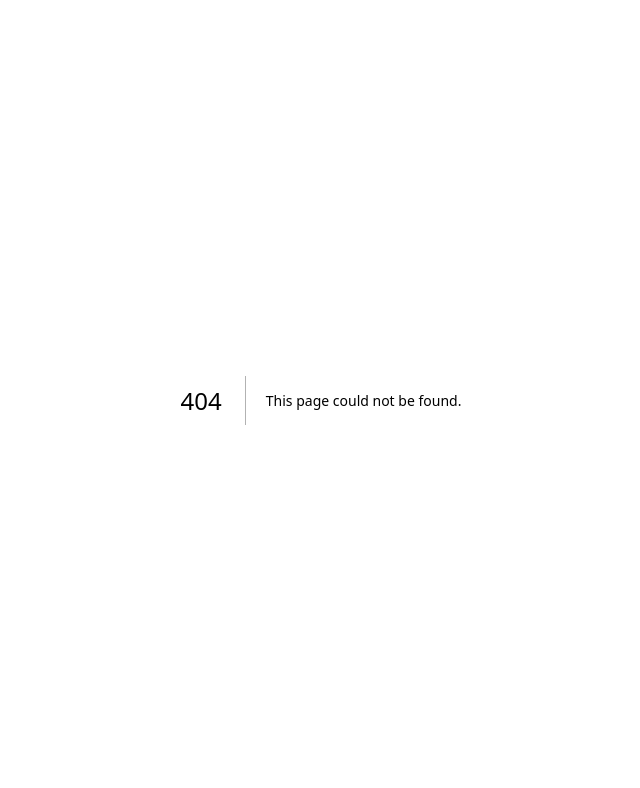
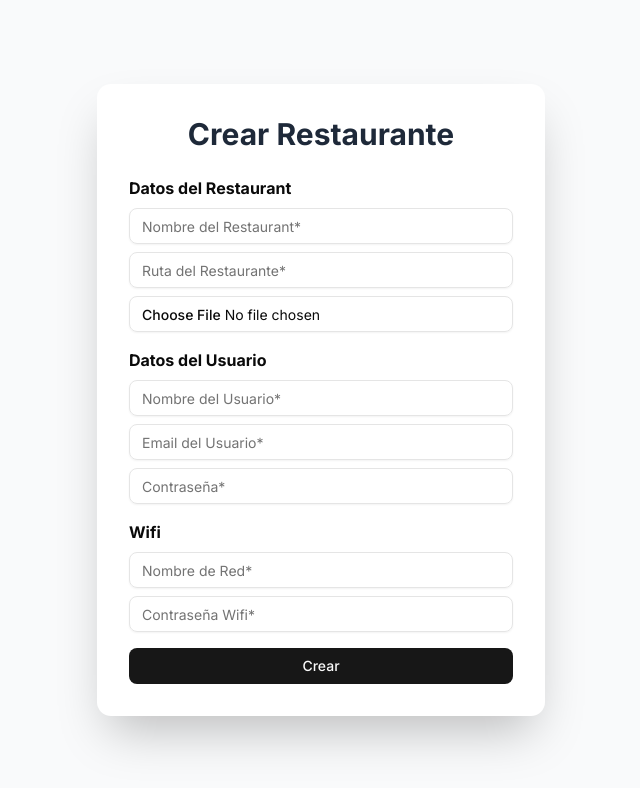
Before and after one commit to rockop11/comanda-digital-app, a Next.js app: page /admin/restaurant/create in a window 1280 px wide. Before the commit this address had no page. Shown: the top 788 px of the page, without its empty margins (319-959 px from the left). Built offline with nearby package versions, Linux system fonts and the light colour scheme; no server answers.

Commit message:
funcionalidad para crear un Restaurant

```diff
--- a/package.json
+++ b/package.json
@@ -15,6 +15,7 @@
     "@radix-ui/react-accordion": "^1.2.12",
     "@radix-ui/react-slot": "^1.2.4",
     "@radix-ui/react-tooltip": "^1.2.8",
+    "@vercel/blob": "^2.0.0",
     "bcryptjs": "^3.0.3",
     "class-variance-authority": "^0.7.1",
     "clsx": "^2.1.1",
--- /dev/null
+++ b/src/actions/createRestaurant/restaurant-actions.ts
@@ -0,0 +1,99 @@
+"use server";
+
+import { prisma } from '@/lib/prisma';
+import bcrypt from 'bcryptjs';
+import { Role } from '@/generated/prisma/enums';
+import { Prisma } from '@/generated/prisma/client';
+import { put } from '@vercel/blob'
+
+interface FormState {
+    error?: string;
+    success?: boolean;
+}
+
+const getBlobToken = () => {
+    if (process.env.NODE_ENV === 'development') {
+        return process.env.BLOB_READ_WRITE_TOKEN_DEV_READ_WRITE_TOKEN;
+    }
+
+    return process.env.BLOB_READ_WRITE_TOKEN_PROD;
+}
+
+export async function createRestaurantAction(
+    prevState: FormState,
+    formData: FormData
+): Promise<FormState> {
+
+    const blobToken = getBlobToken();
+
+    if (!blobToken) {
+        return { error: "Error de configuración: Falta el token de Blob para este entorno.", success: false };
+    }
+
+    const name = formData.get('name') as string;
+    const slug = formData.get('slug') as string;
+    const file = formData.get('image') as File;
+
+    const wifiName = formData.get('wifiName') as string;
+    const wifiPassword = formData.get('wifiPassword') as string;
+
+    const adminName = formData.get('adminName') as string;
+    const adminEmail = formData.get('adminEmail') as string;
+    const adminPassword = formData.get('adminPassword') as string;
+
+    if (!name || !slug || !adminEmail || !adminPassword || !wifiPassword) {
+        return { error: "Debe completar todos los campos obligatorios." };
+    }
+
+    try {
+        const hashedPassword = await bcrypt.hash(adminPassword, 10);
+
+        const blobPath = `restaurants/${slug}/logo-${Date.now()}.${file.name.split('.').pop()}`;
+
+        const { url: publicImageUrl } = await put(blobPath, file, {
+            access: 'public',
+            contentType: file.type,
+            token: blobToken
+        });
+
+        await prisma.restaurant.create({
+            data: {
+                slug: slug,
+                name: name,
+                image: publicImageUrl,
+
+                wifi: {
+                    create: {
+                        name: wifiName,
+                        password: wifiPassword,
+                    }
+                },
+
+                users: {
+                    create: {
+                        name: adminName,
+                        email: adminEmail,
+                        password: hashedPassword,
+                        role: Role.RESTAURANT_ADMIN,
+                    }
+                },
+            },
+        });
+
+        return {
+            success: true
+        }
+
+    } catch (error) {
+        console.error("Error al crear restaurante:", error);
+
+        if (error instanceof Prisma.PrismaClientKnownRequestError) {
+            if (error.code === 'P2002') {
+                const target = (error.meta?.target as string[])?.join(', ') || 'Campo';
+                return { error: `Error: El ${target} ya está en uso (Slug o Email).` };
+            }
+        }
+
+        return { error: "Fallo inesperado al crear el restaurante. Intente de nuevo." };
+    }
+}
--- /dev/null
+++ b/src/app/(admin)/admin/restaurant/create/page.tsx
@@ -0,0 +1,15 @@
+import { CreateRestaurantForm } from "@/components/CreateRestaurantForm/CreateRestaurantForm"
+
+export default async function CreateRestaurantPage() {
+    return (
+        <div className="flex justify-center items-center min-h-screen bg-gray-50 p-4">
+            <div className="bg-white p-8 shadow-2xl rounded-xl w-full max-w-md">
+                <h2 className="text-3xl font-bold mb-6 text-center text-gray-800">
+                    Crear Restaurante
+                </h2>
+
+                <CreateRestaurantForm />
+            </div>
+        </div>
+    )
+}
--- a/src/components/AdminPage/AdminPage.tsx
+++ b/src/components/AdminPage/AdminPage.tsx
@@ -1,10 +1,12 @@
 "use client"
 import { JSX } from "react"
 import { useSession, signOut } from "next-auth/react"
+import { useRouter } from "next/navigation"
 import { Button } from "../ui/button"
 
 export const AdminPage = (): JSX.Element => {
     const { data: session, status } = useSession()
+    const router = useRouter()
 
     if (status === 'loading') {
         return <div>Cargando...</div>
@@ -12,10 +14,13 @@ export const AdminPage = (): JSX.Element => {
 
     const userName = session?.user?.name
 
-
     return (
         <>
             <h2>Biendvenido {userName}</h2>
+
+            <Button onClick={ () => router.push('/admin/restaurant/create')}>
+                Crear Restaurante
+            </Button>
 
             <Button onClick={() => signOut({
                 callbackUrl: '/login'
--- /dev/null
+++ b/src/components/CreateRestaurantForm/CreateRestaurantForm.tsx
@@ -0,0 +1,122 @@
+'use client'
+
+import { JSX, useRef, useEffect } from 'react'
+import { useRouter } from 'next/navigation'
+import { useFormState, useFormStatus } from 'react-dom'
+import { createRestaurantAction } from '@/actions/createRestaurant/restaurant-actions'
+import { Input } from '../ui/input'
+import { Button } from '../ui/button'
+import { Spinner } from '../ui/spinner'
+
+interface FormState {
+    error?: string;
+    success?: boolean;
+}
+
+const initialState: FormState = {
+    error: undefined,
+    success: false
+};
+
+const SubmitButton = () => {
+    const { pending } = useFormStatus()
+
+    return (
+        <Button
+            type='submit'
+            disabled={pending}
+            className='cursor-pointer flex items-center justify-center'
+        >
+            {pending ? (
+                <>
+                    <Spinner />
+                    <span className="ml-2">Creando...</span>
+                </>
+            ) : (
+                'Crear'
+            )}
+        </Button>
+    );
+}
+
+export const CreateRestaurantForm = (): JSX.Element => {
+
+    const router = useRouter()
+
+    const formRef = useRef<HTMLFormElement>(null);
+    const [state, formAction] = useFormState(createRestaurantAction, initialState);
+
+    useEffect(() => {
+        if (state.success) {
+            router.push('/admin');
+        }
+    }, [state.success, router]);
+
+    return (
+        <>
+            <form action={formAction} ref={formRef} className='flex flex-col gap-4'>
+                <div className='flex flex-col gap-2'>
+                    <h4 className='font-bold'>Datos del Restaurant</h4>
+                    <Input
+                        placeholder='Nombre del Restaurant*'
+                        name='name'
+                        required
+                    />
+
+                    <Input
+                        placeholder='Ruta del Restaurante*'
+                        name='slug'
+                        required
+                    />
+
+                    <Input
+                        type='file'
+                        name='image'
+                        required
+                    />
+                </div>
+
+                <div className='flex flex-col gap-2'>
+                    <h4 className='font-bold'>Datos del Usuario</h4>
+
+                    <Input
+                        placeholder='Nombre del Usuario*'
+                        name='adminName'
+                        required
+                    />
+
+                    <Input
+                        placeholder='Email del Usuario*'
+                        name='adminEmail'
+                        required
+                    />
+
+                    <Input
+                        type='password'
+                        placeholder='Contraseña*'
+                        name='adminPassword'
+                        required
+                    />
+                </div>
+
+                <div className='flex flex-col gap-2'>
+                    <h4 className='font-bold'>Wifi</h4>
+
+                    <Input
+                        placeholder='Nombre de Red*'
+                        name='wifiName'
+                        required
+                    />
+
+                    <Input
+                        placeholder='Contraseña Wifi*'
+                        name='wifiPassword'
+                        required
+                    />
+                </div>
+
+                <SubmitButton />
+            </form>
+        </>
+    )
+}
```
Also changed, not shown: 1 other file (tests, documents, lock files or other folders).
